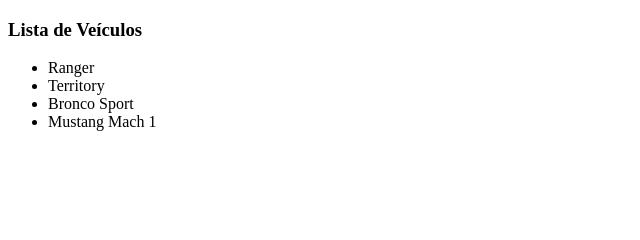
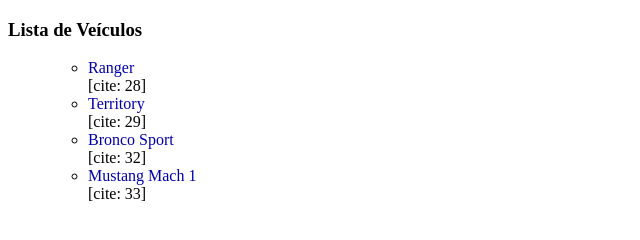
Before and after one commit to Vicklstzcode/SPRINT-VERSIONAMENTO-E-METOLOGIAS-GEIS-, a plain HTML site: page index.html in a window 1280 px wide. Shown: the whole page, without its empty margins (0-640 px from the left). Drawn offline with Linux system fonts and the light colour scheme.

Commit message:
feat: Altera cor da fonte dos veículos para azul

```diff
--- a/index.html
+++ b/index.html
@@ -1,19 +1,25 @@
 <!DOCTYPE html>
 <html lang="pt-br">
   <head>
-		<meta charset="UTF-8">
-		<title> Git </title>
+    <meta charset="UTF-8" />
+    <title>Git</title>
   </head>
 
   <body>
     <main>
       <section>
-				<h3> Lista de Veículos </h3>
+        <h3>Lista de Veículos</h3>
         <ul>
-					<li>Ranger</li>
-					<li>Territory</li>
-					<li>Bronco Sport</li>
-					<li>Mustang Mach 1</li>
+          <ul>
+            <li><font color="#0000AA">Ranger </font></li>
+            [cite: 28]
+            <li><font color="#0000AA">Territory</font></li>
+            [cite: 29]
+            <li><font color="#0000AA">Bronco Sport</font></li>
+            [cite: 32]
+            <li><font color="#0000AA">Mustang Mach 1</font></li>
+            [cite: 33]
+          </ul>
         </ul>
       </section>
     </main>
```
Lines whose indentation alone changed are shown as unchanged.
